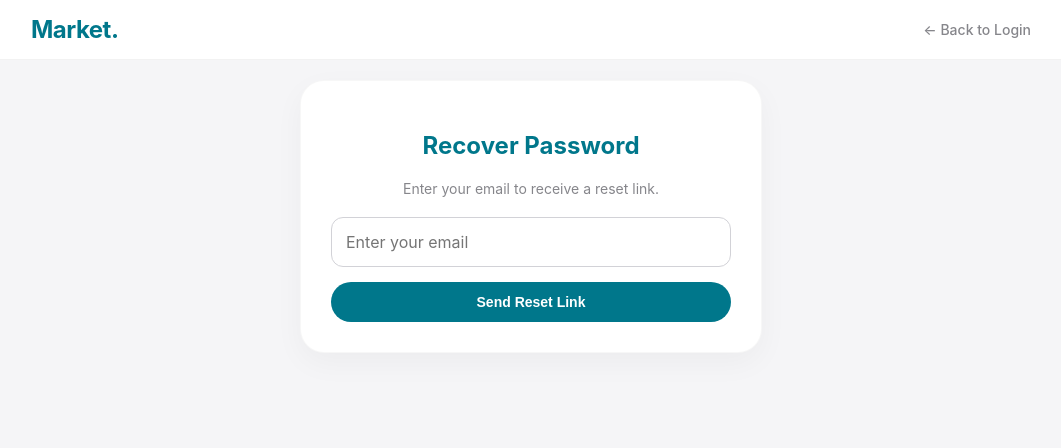
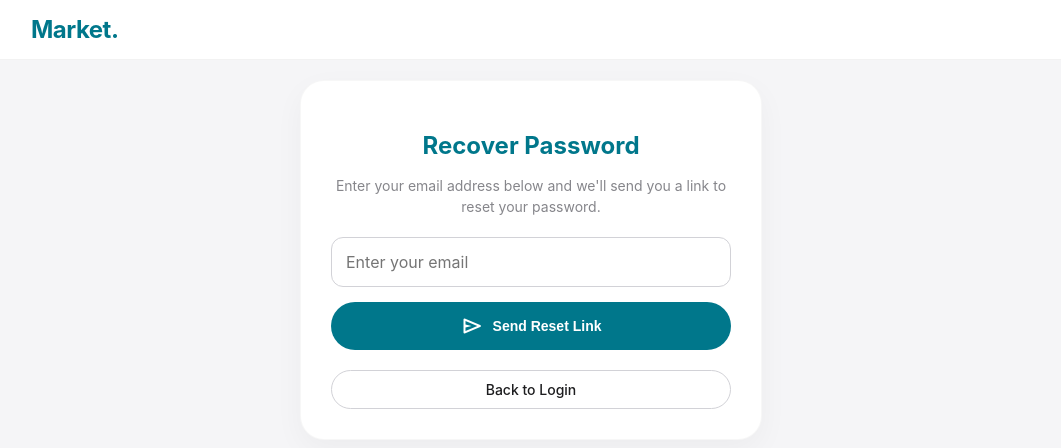
Before and after one commit to alkaabihasan-create/market-app, a Flask app: page /forgot_password in a window 1280 px wide. Shown: the top 448 px of the page, without its empty margins (109-1170 px from the left). Run offline with Flask 3, Linux system fonts and the light colour scheme.

Commit message:
Fix scaling on forgot password pages

```diff
--- a/templates/forgot_password.html
+++ b/templates/forgot_password.html
@@ -2,6 +2,9 @@
 <html>
 <head>
     <title>Forgot Password</title>
+    <meta name="viewport" content="width=device-width, initial-scale=1">
+
+    <link rel="stylesheet" href="https://fonts.googleapis.com/css2?family=Material+Symbols+Rounded:opsz,wght,FILL,GRAD@24,400,1,0" />
     <link rel="stylesheet" href="{{ url_for('static', filename='style.css') }}">
 </head>
 <body>
@@ -9,14 +12,12 @@
     <header>
         <div class="header-content">
             <a href="/" class="logo">Market.</a>
-            <nav class="nav-links">
-                <a href="/login">← Back to Login</a>
-            </nav>
         </div>
     </header>
 
+    <div class="container">
         <div class="box">
-        <h2 style="color: var(--primary-color);">Recover Password</h2>
+            <h2 style="color: var(--primary-color); margin-bottom: 15px;">Recover Password</h2>
 
             {% with messages = get_flashed_messages(with_categories=true) %}
                 {% if messages %}
@@ -27,11 +28,30 @@
             {% endwith %}
 
             <form method="POST">
-            <p style="color: var(--text-secondary); font-size: 14px; margin-bottom: 20px;">Enter your email to receive a reset link.</p>
+                <p style="color: var(--text-secondary); font-size: 14px; margin-bottom: 20px; line-height: 1.5;">
+                    Enter your email address below and we'll send you a link to reset your password.
+                </p>
+
                 <input type="email" name="email" placeholder="Enter your email" required>
-            <button type="submit" class="btn-primary" style="width: 100%;">Send Reset Link</button>
+
+                <button type="submit" class="btn-primary" style="width: 100%;">
+                    <span class="material-symbols-rounded">send</span> Send Reset Link
+                </button>
             </form>
+
+            <div style="margin-top: 20px;">
+                <a href="/login" class="btn-secondary" style="width: 100%; box-sizing: border-box;">Back to Login</a>
             </div>
+        </div>
+    </div>
+
+    <nav class="mobile-nav">
+        <a href="/"><span class="material-symbols-rounded">home</span><span>Home</span></a>
+        <a href="/sell">
+             <span class="material-symbols-rounded" style="color: var(--primary-color); font-size: 32px;">add_circle</span><span>Sell</span>
+        </a>
+        <a href="/login"><span class="material-symbols-rounded">login</span><span>Login</span></a>
+    </nav>
 
 </body>
 </html>
```
Also changed, not shown: templates/reset_password.html (+22 -3 lines). Lines whose indentation alone changed are shown as unchanged.
